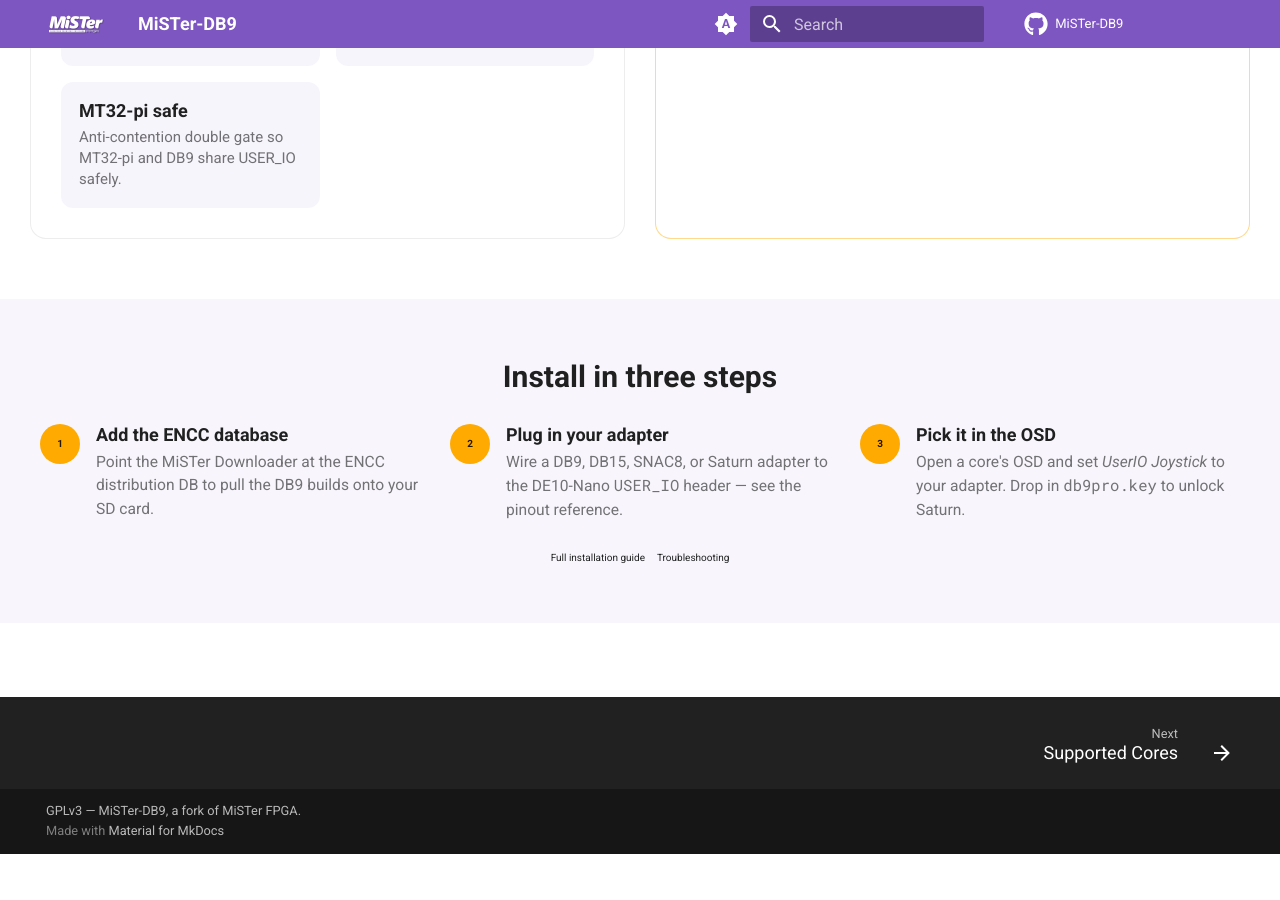
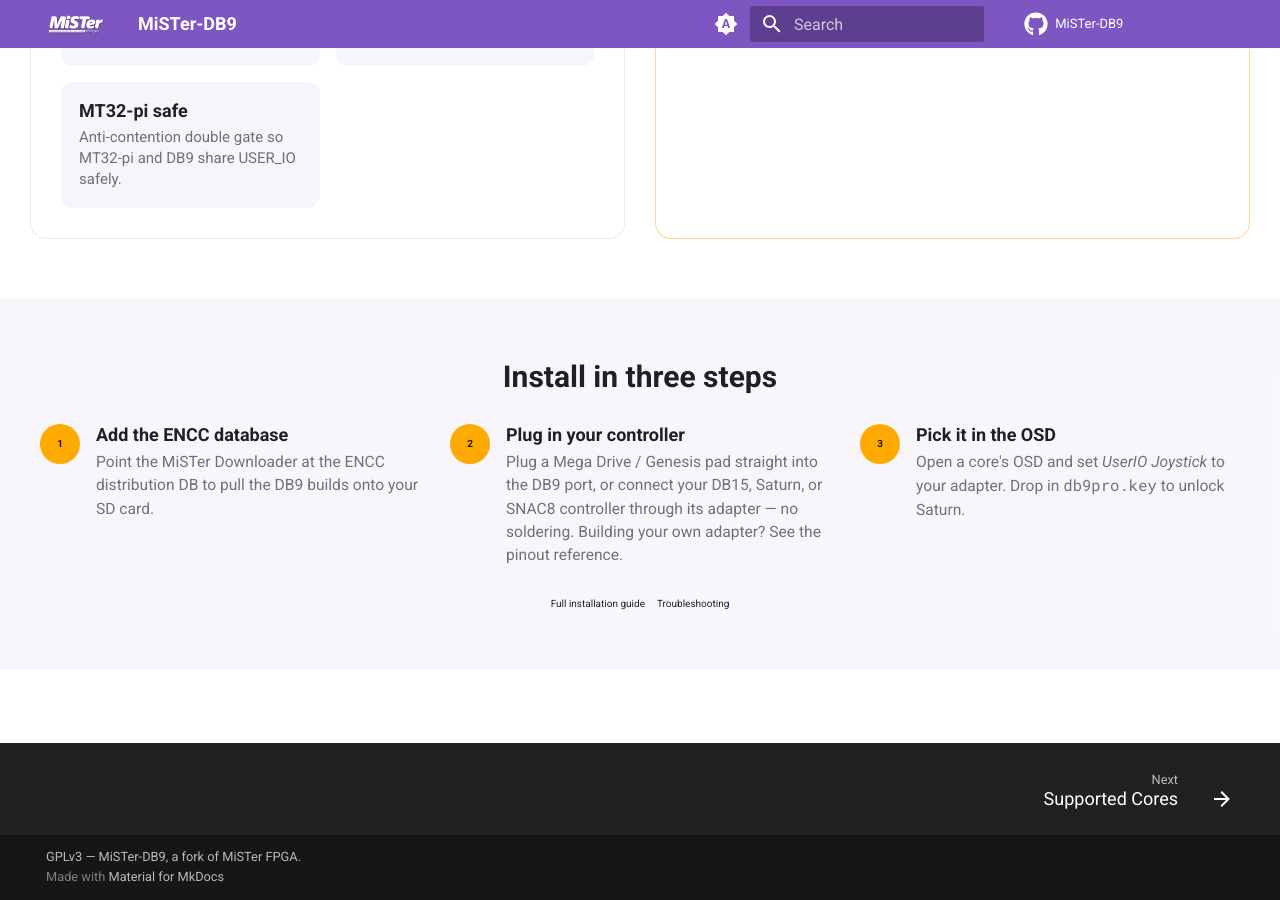
Before and after one commit to MiSTer-DB9/MiSTer-DB9.github.io, an MkDocs documentation site: the page built from docs/index.md, in a window 1280 px wide and 900 px high, scrolled down 895 px. Built offline with MkDocs 1.6.1 and Material for MkDocs 9.7.7, drawn with Linux system fonts in a browser that asks for light colours; before the commit the page ends 1749 px from its top, so only the background shows below that.

Commit message:
home: fix step 2 — controllers plug into the DB9 port, not wired to USER_IO
The 'Plug in your adapter' step said to 'wire' an adapter to the
DE10-Nano USER_IO header, implying soldering. Users plug a Mega Drive /
Genesis pad straight into the DB9 port, or connect DB15/Saturn/SNAC8
through their adapter; the pinout reference is only for building one.

```diff
--- a/overrides/home.html
+++ b/overrides/home.html
@@ -92,9 +92,10 @@
         <li>
           <span class="db9-steps__n">2</span>
           <div>
-            <h4>Plug in your adapter</h4>
-            <p>Wire a DB9, DB15, SNAC8, or Saturn adapter to the DE10-Nano
-            <code>USER_IO</code> header — see the
+            <h4>Plug in your controller</h4>
+            <p>Plug a Mega Drive / Genesis pad straight into the DB9 port, or connect your
+            DB15, Saturn, or SNAC8 controller through its adapter — no soldering. Building
+            your own adapter? See the
             <a href="vendor/user-guide/pinout-reference/">pinout reference</a>.</p>
           </div>
         </li>
```
